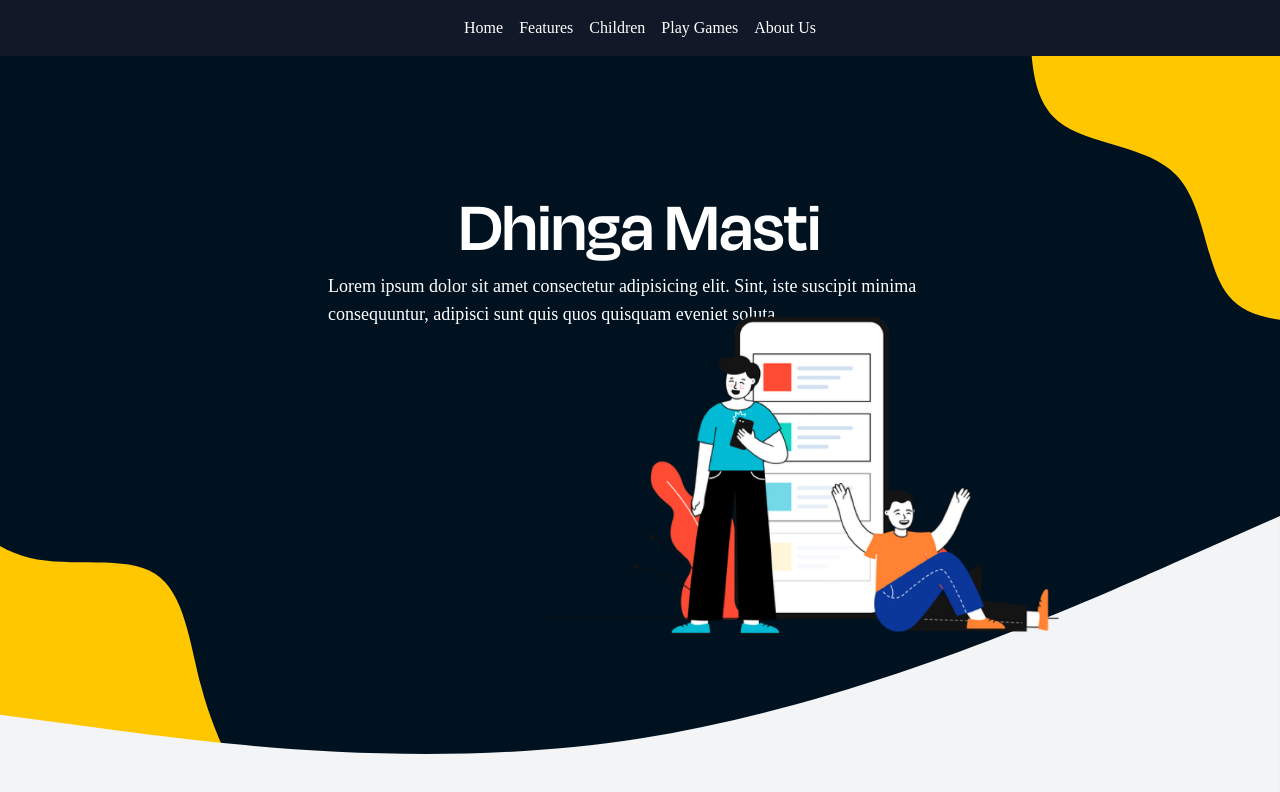
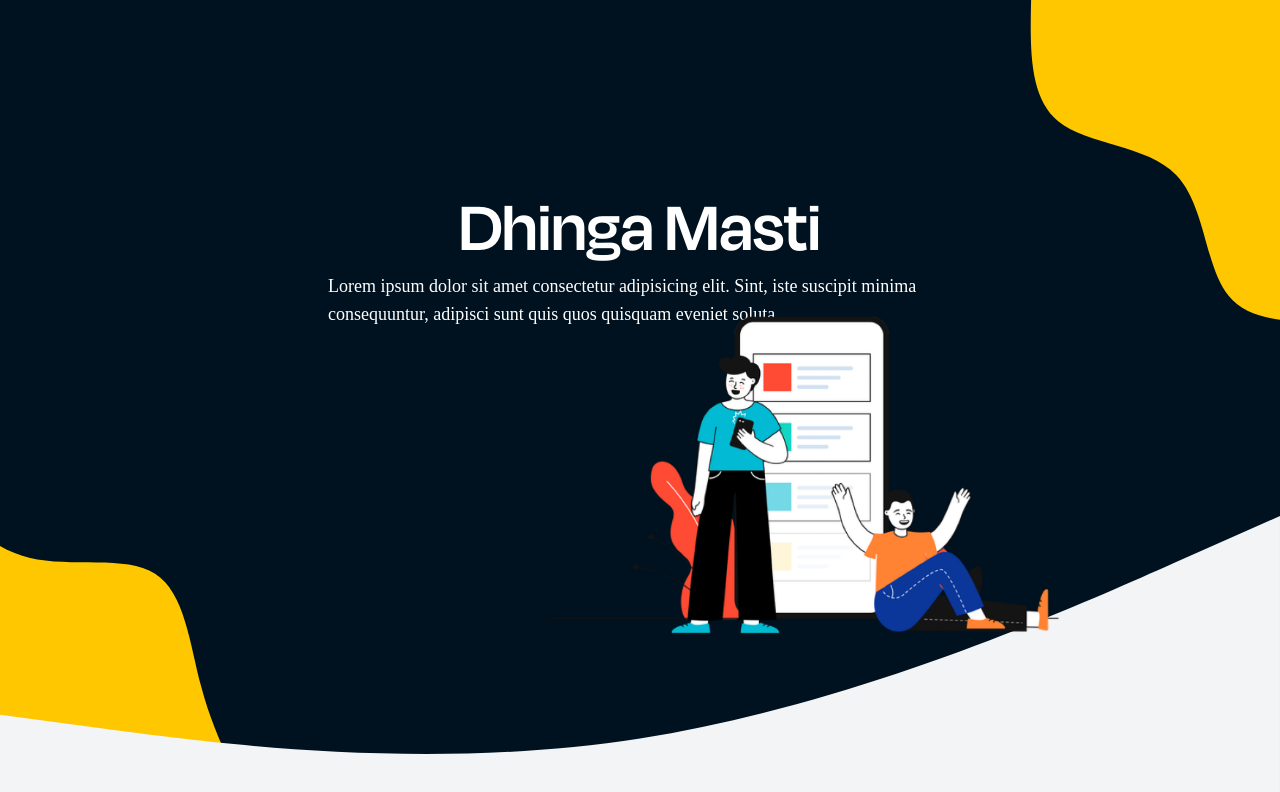
Before and after one commit to abhidadhaniya23/Dhinga-Masti, a React (Create React App) app: page / in a window 1280 px wide. Shown: the top 792 px of the page. Built offline with nearby package versions, Linux system fonts and the light colour scheme; a web font is replaced by a local one.

Commit message:
rebuild structure

```diff
--- a/src/App.js
+++ b/src/App.js
@@ -1,12 +1,12 @@
 import "./App.css";
 import Intro from "./Sections/Intro/Intro";
-import Navbar from "./Sections/Navbar/Navbar";
+// import Navbar from "./Sections/Navbar/Navbar";
 
 function App() {
   return (
     <>
       <div className="fixed z-20 w-screen mx-auto">
-        <Navbar />
+
       </div>
       <Intro />
     </>
--- a/src/Sections/Intro/Intro.js
+++ b/src/Sections/Intro/Intro.js
@@ -11,10 +11,10 @@ const Intro = () => {
   };
   return (
     <>
-      <section className="h-auto text-white bg-center bg-cover relative md:h-[100vh] flex justify-center items-center bg-IntroPatternPhone md:bg-IntroPatternScreen">
+      <section className="h-auto overflow-hidden text-white bg-center bg-cover relative md:h-[100vh] flex justify-center items-center bg-IntroPatternPhone md:bg-IntroPatternScreen">
         <Header />
         <Wave />
-        <motion.img src={avatar} variants={avatarAnimate} initial="hidden" animate="show" className=" absolute top-[680px] right-2 sm:absolute sm:top-72 sm:right-52 sm:trans sm:z-10 sm:w-[35rem]" alt="" />
+        <motion.img src={avatar} variants={avatarAnimate} initial="hidden" animate="show" className="absolute top-[680px] -right-4 sm:absolute sm:top-72 sm:right-52 sm:trans sm:z-10 sm:w-[35rem]" alt="" />
       </section>
     </>
   );
--- a/src/Sections/Navbar/Components/Links.js
+++ /dev/null
@@ -1,11 +0,0 @@
-const Links = ({ href, link }) => {
-  return (
-    <>
-      <a className="mx-2" href={href}>
-        {link}
-      </a>
-    </>
-  );
-};
-
-export default Links;
--- a/src/Sections/Navbar/Navbar.js
+++ /dev/null
@@ -1,15 +0,0 @@
-import Links from "./Components/Links";
-
-const Navbar = () => {
-  return (
-    <ul className="flex items-center justify-center py-4 text-white bg-gray-900 font-text">
-      <Links href="#" link="Home" />
-      <Links href="#" link="Features" />
-      <Links href="#" link="Children" />
-      <Links href="#" link="Play Games" />
-      <Links href="#" link="About Us" />
-    </ul>
-  );
-};
-
-export default Navbar;
```
